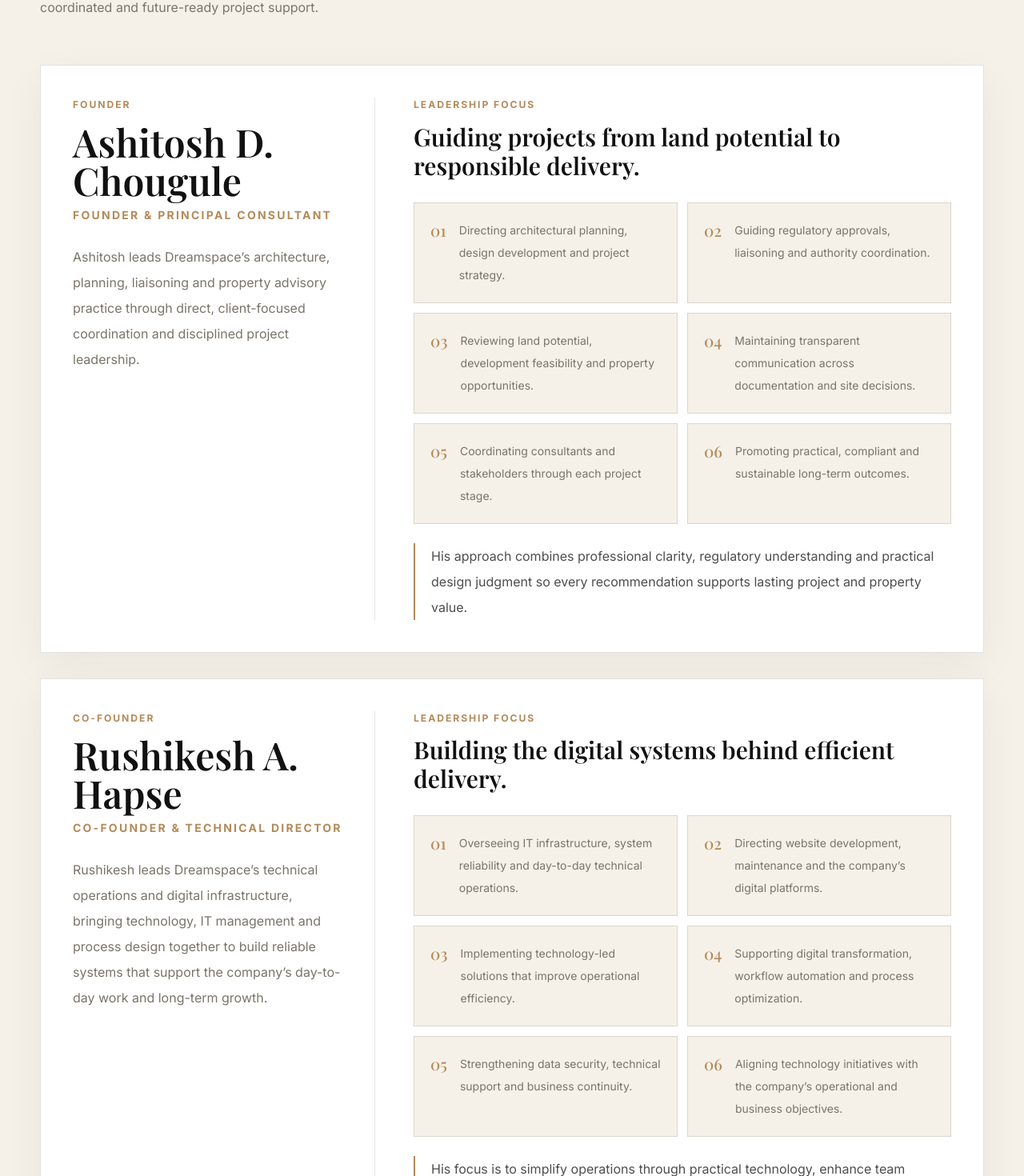
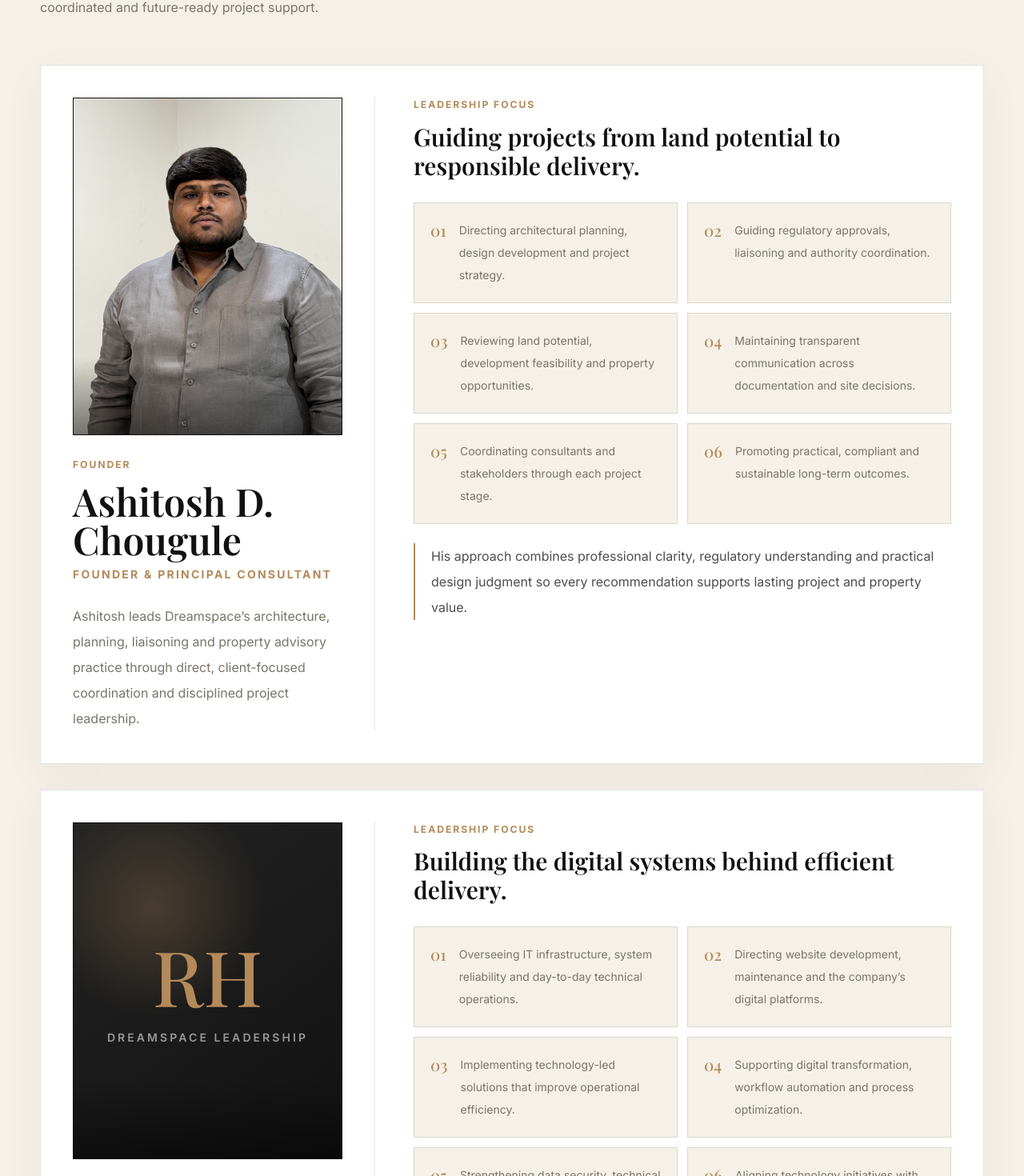
Before and after one commit to Rushihapse/Dreamspace, a React (Vite) app: page /about in a window 1280 px wide. Shown: the part 2258-3728 px from the top of the page at 80% size. Built offline with nearby package versions, Linux system fonts and the light colour scheme.

Commit message:
Add founder portrait to leadership profile

```diff
--- a/src/data/company.js
+++ b/src/data/company.js
@@ -8,6 +8,9 @@ export const company = {
   founderProfile: {
     name: 'Ashitosh D. Chougule',
     title: 'Founder & Principal Consultant',
+    image: '/images/leadership/ashitosh-d-chougule.jpg',
+    imageAlt: 'Ashitosh D. Chougule, Founder and Principal Consultant at Dreamspace',
+    initials: 'AC',
     introduction:
       'Ashitosh leads Dreamspace’s architecture, planning, liaisoning and property advisory practice through direct, client-focused coordination and disciplined project leadership.',
     heading: 'Guiding projects from land potential to responsible delivery.',
@@ -25,6 +28,7 @@ export const company = {
   coFounder: {
     name: 'Rushikesh A. Hapse',
     title: 'Co-founder & Technical Director',
+    initials: 'RH',
     introduction:
       'Rushikesh leads Dreamspace’s technical operations and digital infrastructure, bringing technology, IT management and process design together to build reliable systems that support the company’s day-to-day work and long-term growth.',
     heading: 'Building the digital systems behind efficient delivery.',
--- a/src/pages/About.jsx
+++ b/src/pages/About.jsx
@@ -44,6 +44,7 @@ export default function About() {
             '@type': 'Person',
             name: company.founder,
             jobTitle: company.founderTitle,
+            image: `${SITE_URL}${company.founderProfile.image}`,
             worksFor: { '@id': `${SITE_URL}/#organization` }
           },
           {
@@ -136,6 +137,25 @@ function LeadershipProfile({ label, profile }) {
     <article className="border border-dark/12 bg-white p-6 shadow-[0_16px_50px_rgba(17,17,17,0.05)] sm:p-8 lg:p-10">
       <div className="grid gap-9 lg:grid-cols-[0.72fr_1.28fr] lg:gap-12">
         <div className="lg:border-r lg:border-dark/10 lg:pr-10">
+          <div className="relative mb-7 aspect-[4/5] overflow-hidden border border-dark/12 bg-dark">
+            {profile.image ? (
+              <img
+                src={profile.image}
+                alt={profile.imageAlt}
+                className="h-full w-full object-cover object-center"
+                loading="lazy"
+                decoding="async"
+              />
+            ) : (
+              <div className="grid h-full place-items-center bg-[radial-gradient(circle_at_30%_25%,rgba(180,138,90,0.28),transparent_35%),linear-gradient(145deg,#242424,#111111)] text-white">
+                <div className="text-center">
+                  <span className="serif-heading text-7xl text-gold sm:text-8xl">{profile.initials}</span>
+                  <span className="mt-5 block text-sm font-semibold uppercase tracking-[0.22em] text-white/55">Dreamspace Leadership</span>
+                </div>
+              </div>
+            )}
+            <div className="pointer-events-none absolute inset-x-0 bottom-0 h-24 bg-gradient-to-t from-black/45 to-transparent" />
+          </div>
           <p className="eyebrow">{label}</p>
           <h3 className="serif-heading mt-3 text-4xl font-semibold sm:text-5xl">{profile.name}</h3>
           <p className="mt-2 text-sm font-bold uppercase leading-6 tracking-[0.16em] text-gold">{profile.title}</p>
```
Also changed, not shown: public/images/leadership/ashitosh-d-chougule.jpg (added).
